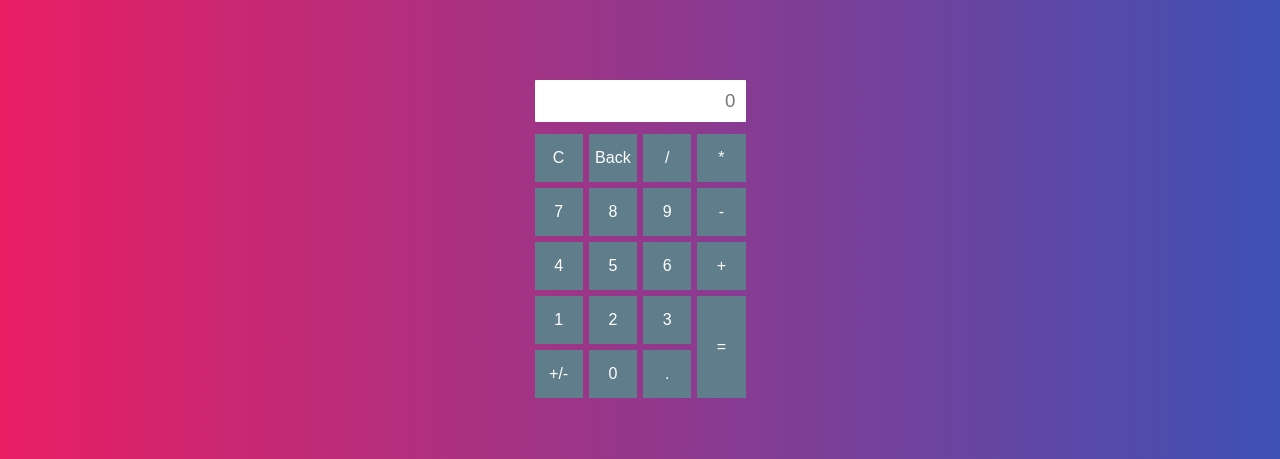
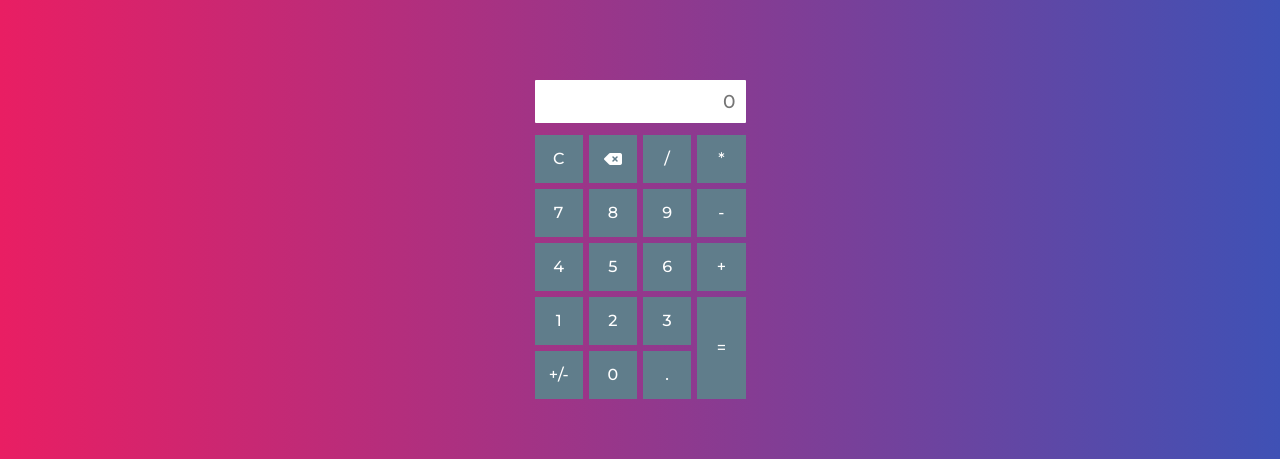
Before and after one commit to pi17v-ppse/Manoilo, a Vue app: page / in a window 1280 px wide. Shown: the part 161-620 px from the top of the page. Built offline with nearby package versions, Linux system fonts and the light colour scheme.

Commit message:
style fixed (icons (fontawesome) added, font (Montserrat) added)

```diff
--- a/public/index.html
+++ b/public/index.html
@@ -5,6 +5,7 @@
     <meta http-equiv="X-UA-Compatible" content="IE=edge">
     <meta name="viewport" content="width=device-width,initial-scale=1.0">
     <link rel="icon" href="<%= BASE_URL %>favicon.svg">
+    <link href="https://fonts.googleapis.com/css2?family=Montserrat:wght@500;900&display=swap" rel="stylesheet">
     <title><%= htmlWebpackPlugin.options.title %></title>
   </head>
   <body>
@@ -14,4 +15,5 @@
     <div id="app"></div>
     <!-- built files will be auto injected -->
   </body>
+  <script src="https://kit.fontawesome.com/2dc3f85145.js" crossorigin="anonymous"></script>
 </html>
--- a/src/App.vue
+++ b/src/App.vue
@@ -17,5 +17,6 @@ export default {
 *{
   margin: 0;
   padding: 0;
+  font-family: 'Montserrat';
 }
 </style>
--- a/src/components/Calculator.vue
+++ b/src/components/Calculator.vue
@@ -5,7 +5,7 @@
 
       <div class="buttons">
         <button @click="clear()" class="calc__button">C</button>
-        <button @click="backspace()" class="calc__button">Back</button>
+        <button @click="backspace()" class="calc__button fas fa-backspace"></button>
         <button @click="set_operation('/')" class="calc__button">/</button>
         <button @click="set_operation('*')" class="calc__button">*</button>
         <button @click="insert('7')" class="calc__button">7</button>
@@ -147,6 +147,7 @@ export default {
 
 .calc__button:hover{
   cursor: pointer;
+  background-color: #6f838d;
 }
 
 .equals__button{
```
